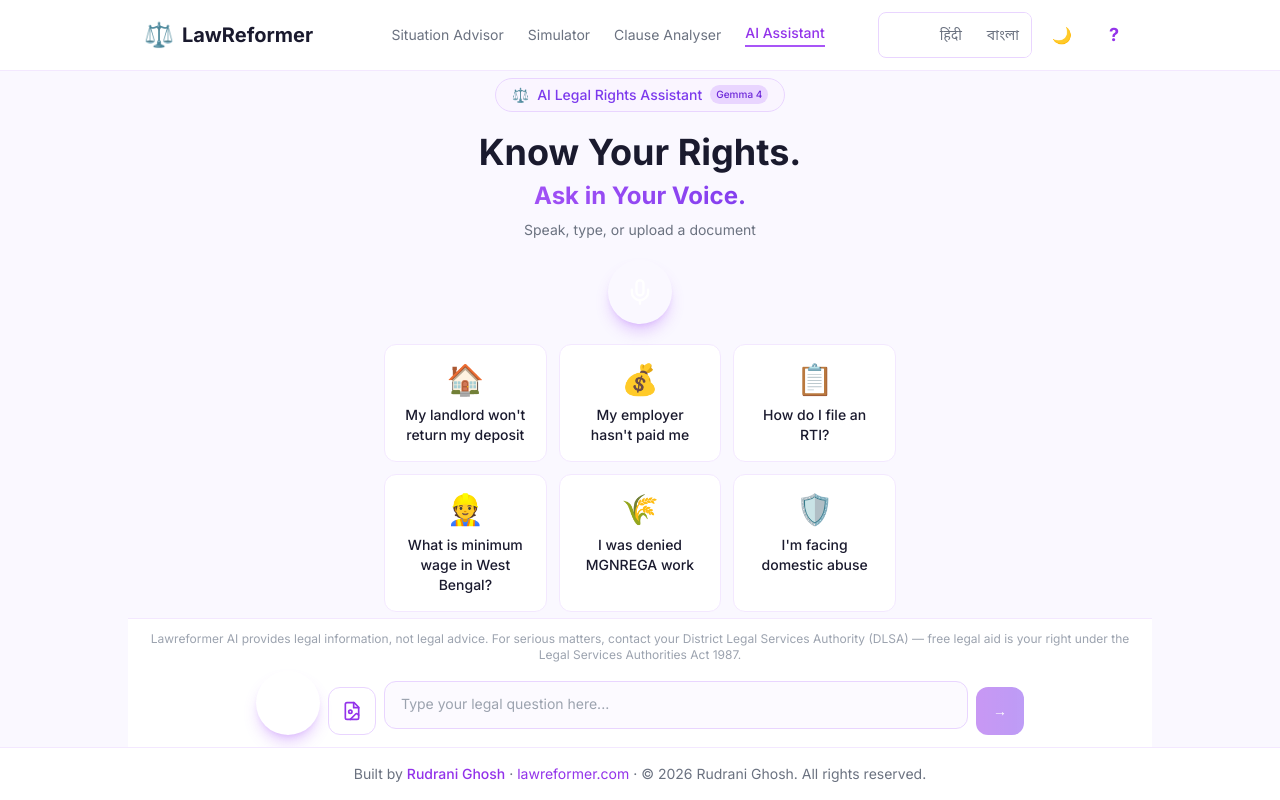
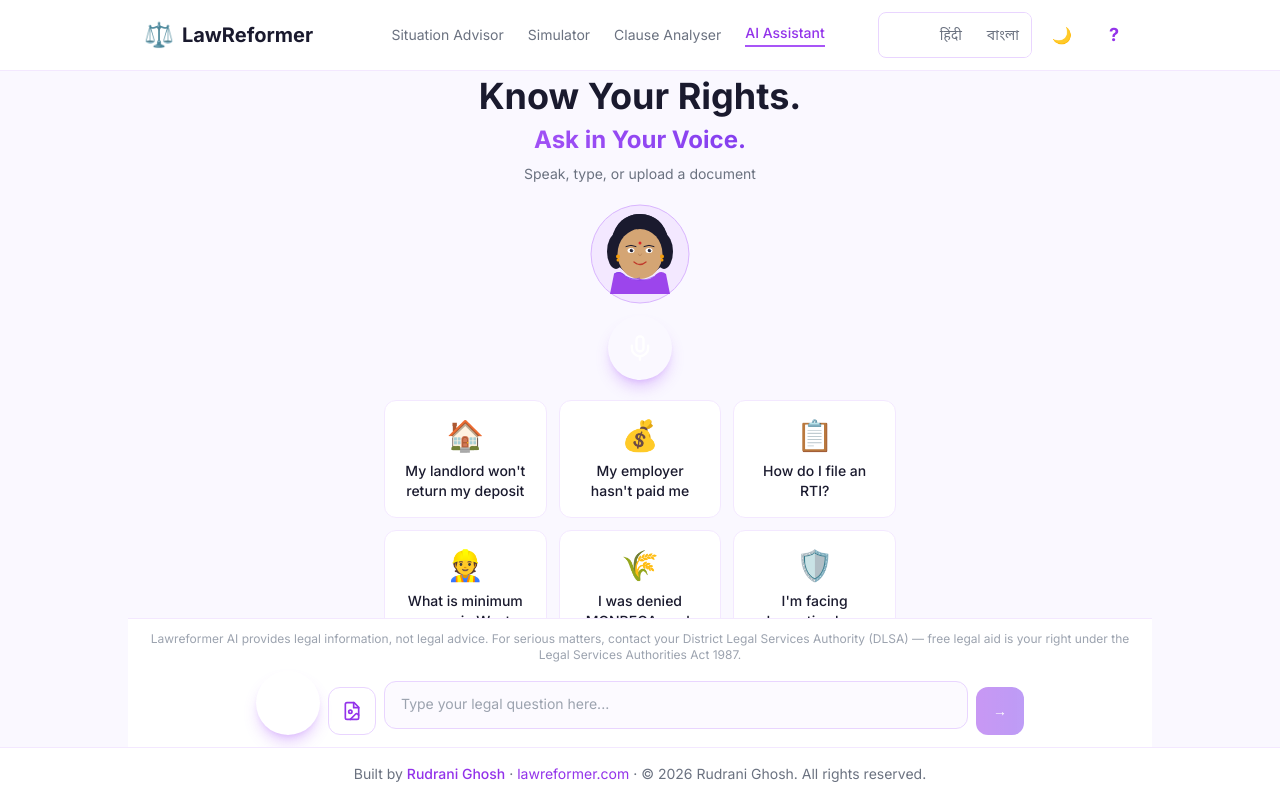
Before and after one commit to RudraniGhosh24/lawreform, a Next.js app in the folder frontend/: page / in a window 1280 px wide. Built offline with nearby package versions, Linux system fonts and the light colour scheme.

Commit message:
Add animated Indian woman avatar with lip-sync during TTS

```diff
--- a/frontend/pages/index.js
+++ b/frontend/pages/index.js
@@ -7,6 +7,7 @@ import VoiceButton from '../src/components/VoiceButton'
 import ChatWindow from '../src/components/ChatWindow'
 import ScenarioTiles from '../src/components/ScenarioTiles'
 import DocumentUpload from '../src/components/DocumentUpload'
+import Avatar from '../src/components/Avatar'
 import useSpeechRecognition from '../src/hooks/useSpeechRecognition'
 import useSpeechSynthesis from '../src/hooks/useSpeechSynthesis'
 
@@ -178,8 +179,9 @@ export default function Home() {
                 </p>
               </div>
 
-              {/* Mic button with live transcription */}
+              {/* Avatar + Mic button with live transcription */}
               <div className="flex flex-col items-center gap-3">
+                <Avatar isSpeaking={tts.isSpeaking} size={100} />
                 <VoiceButton isListening={speech.isListening} onToggle={handleMicToggle} isSupported={speech.isSupported} />
                 {speech.isListening && (
                   <div className="text-center max-w-sm">
--- /dev/null
+++ b/frontend/src/components/Avatar.jsx
@@ -0,0 +1,83 @@
+import React from 'react'
+
+/**
+ * Animated avatar — professional Indian woman (legal aid worker).
+ * Mouth animates when isSpeaking is true.
+ * Pure SVG + CSS, no external deps.
+ */
+export default function Avatar({ isSpeaking, size = 120 }) {
+  return (
+    <div className="relative flex-shrink-0" style={{ width: size, height: size }}>
+      {/* Subtle glow when speaking */}
+      {isSpeaking && (
+        <div className="absolute inset-0 rounded-full bg-brand-400/20 animate-ping" style={{ animationDuration: '2s' }} />
+      )}
+
+      <svg
+        viewBox="0 0 200 200"
+        width={size}
+        height={size}
+        xmlns="http://www.w3.org/2000/svg"
+        className="relative z-10"
+        role="img"
+        aria-label="Lawreformer AI Assistant"
+      >
+        {/* Background circle */}
+        <circle cx="100" cy="100" r="98" fill="#f3e8ff" stroke="#d8b4fe" strokeWidth="2" />
+
+        {/* Hair */}
+        <ellipse cx="100" cy="82" rx="58" ry="62" fill="#1a1a2e" />
+        <ellipse cx="100" cy="65" rx="52" ry="45" fill="#1a1a2e" />
+        {/* Hair sides */}
+        <ellipse cx="52" cy="95" rx="18" ry="35" fill="#1a1a2e" />
+        <ellipse cx="148" cy="95" rx="18" ry="35" fill="#1a1a2e" />
+
+        {/* Face */}
+        <ellipse cx="100" cy="100" rx="45" ry="50" fill="#D4A574" />
+
+        {/* Bindi */}
+        <circle cx="100" cy="78" r="3" fill="#dc2626" />
+
+        {/* Eyes */}
+        <ellipse cx="82" cy="93" rx="7" ry="5" fill="white" />
+        <ellipse cx="118" cy="93" rx="7" ry="5" fill="white" />
+        <circle cx="83" cy="93" r="3.5" fill="#1a1a2e" />
+        <circle cx="119" cy="93" r="3.5" fill="#1a1a2e" />
+        {/* Eye shine */}
+        <circle cx="84.5" cy="91.5" r="1.2" fill="white" />
+        <circle cx="120.5" cy="91.5" r="1.2" fill="white" />
+
+        {/* Eyebrows */}
+        <path d="M72 85 Q82 80 92 85" fill="none" stroke="#1a1a2e" strokeWidth="2" strokeLinecap="round" />
+        <path d="M108 85 Q118 80 128 85" fill="none" stroke="#1a1a2e" strokeWidth="2" strokeLinecap="round" />
+
+        {/* Nose */}
+        <path d="M97 100 Q100 108 103 100" fill="none" stroke="#b8845a" strokeWidth="1.5" strokeLinecap="round" />
+
+        {/* Mouth — animated when speaking */}
+        {isSpeaking ? (
+          <ellipse cx="100" cy="118" rx="10" ry="6" fill="#c0392b" className="animate-mouth">
+            <animate attributeName="ry" values="6;3;8;4;6" dur="0.4s" repeatCount="indefinite" />
+            <animate attributeName="rx" values="10;8;12;9;10" dur="0.4s" repeatCount="indefinite" />
+          </ellipse>
+        ) : (
+          /* Gentle smile */
+          <path d="M88 116 Q100 126 112 116" fill="none" stroke="#c0392b" strokeWidth="2.5" strokeLinecap="round" />
+        )}
+
+        {/* Dupatta / scarf on shoulders */}
+        <path d="M48 140 Q60 130 72 145 Q85 155 100 150 Q115 155 128 145 Q140 130 152 140 L160 180 L40 180 Z" fill="#9333ea" opacity="0.9" />
+        <path d="M48 140 Q60 132 72 145 Q85 153 100 148" fill="none" stroke="#7c3aed" strokeWidth="1.5" />
+
+        {/* Kurta neckline */}
+        <path d="M72 145 Q100 160 128 145" fill="none" stroke="#7c3aed" strokeWidth="1" />
+
+        {/* Earrings */}
+        <circle cx="56" cy="105" r="4" fill="#f59e0b" />
+        <circle cx="56" cy="112" r="3" fill="#f59e0b" />
+        <circle cx="144" cy="105" r="4" fill="#f59e0b" />
+        <circle cx="144" cy="112" r="3" fill="#f59e0b" />
+      </svg>
+    </div>
+  )
+}
--- a/frontend/src/components/MessageBubble.jsx
+++ b/frontend/src/components/MessageBubble.jsx
@@ -1,5 +1,6 @@
 import React from 'react'
 import SpeechPlayer from './SpeechPlayer'
+import Avatar from './Avatar'
 
 function parseCitations(text) {
   const parts = []
@@ -48,7 +49,13 @@ export default function MessageBubble({ message, language, isStreaming }) {
 
   return (
     <div className={`flex ${isUser ? 'justify-end' : 'justify-start'} mb-4`}>
-      <div className={`max-w-[85%] sm:max-w-[75%] rounded-2xl px-4 py-3 ${
+      {/* Avatar for AI messages */}
+      {!isUser && (
+        <div className="flex-shrink-0 mr-2 mt-1 hidden sm:block">
+          <Avatar isSpeaking={isStreaming} size={36} />
+        </div>
+      )}
+      <div className={`max-w-[85%] sm:max-w-[70%] rounded-2xl px-4 py-3 ${
         isUser
           ? 'bg-gradient-to-r from-brand-600 to-brand-700 text-white rounded-br-md'
           : 'bg-white dark:bg-brand-950 text-text dark:text-brand-100 border border-brand-100 dark:border-brand-800 rounded-bl-md'
--- a/frontend/src/index.css
+++ b/frontend/src/index.css
@@ -62,3 +62,16 @@ body {
 .dark ::-webkit-scrollbar-thumb {
   background: #5b21b6;
 }
+
+
+/* Avatar mouth animation */
+@keyframes mouth-move {
+  0%, 100% { ry: 6; rx: 10; }
+  25% { ry: 3; rx: 8; }
+  50% { ry: 8; rx: 12; }
+  75% { ry: 4; rx: 9; }
+}
+
+.animate-mouth {
+  animation: mouth-move 0.4s ease-in-out infinite;
+}
```
